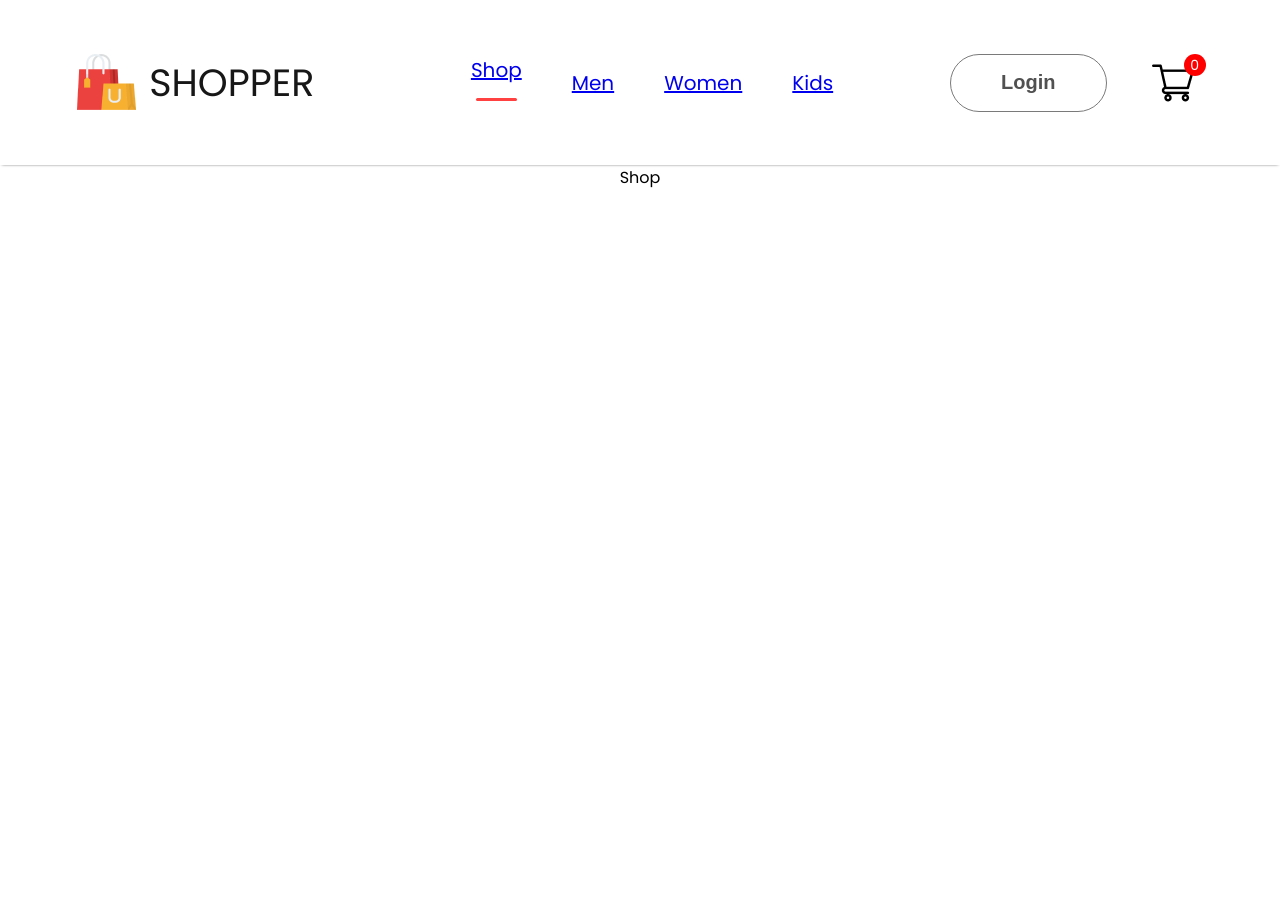
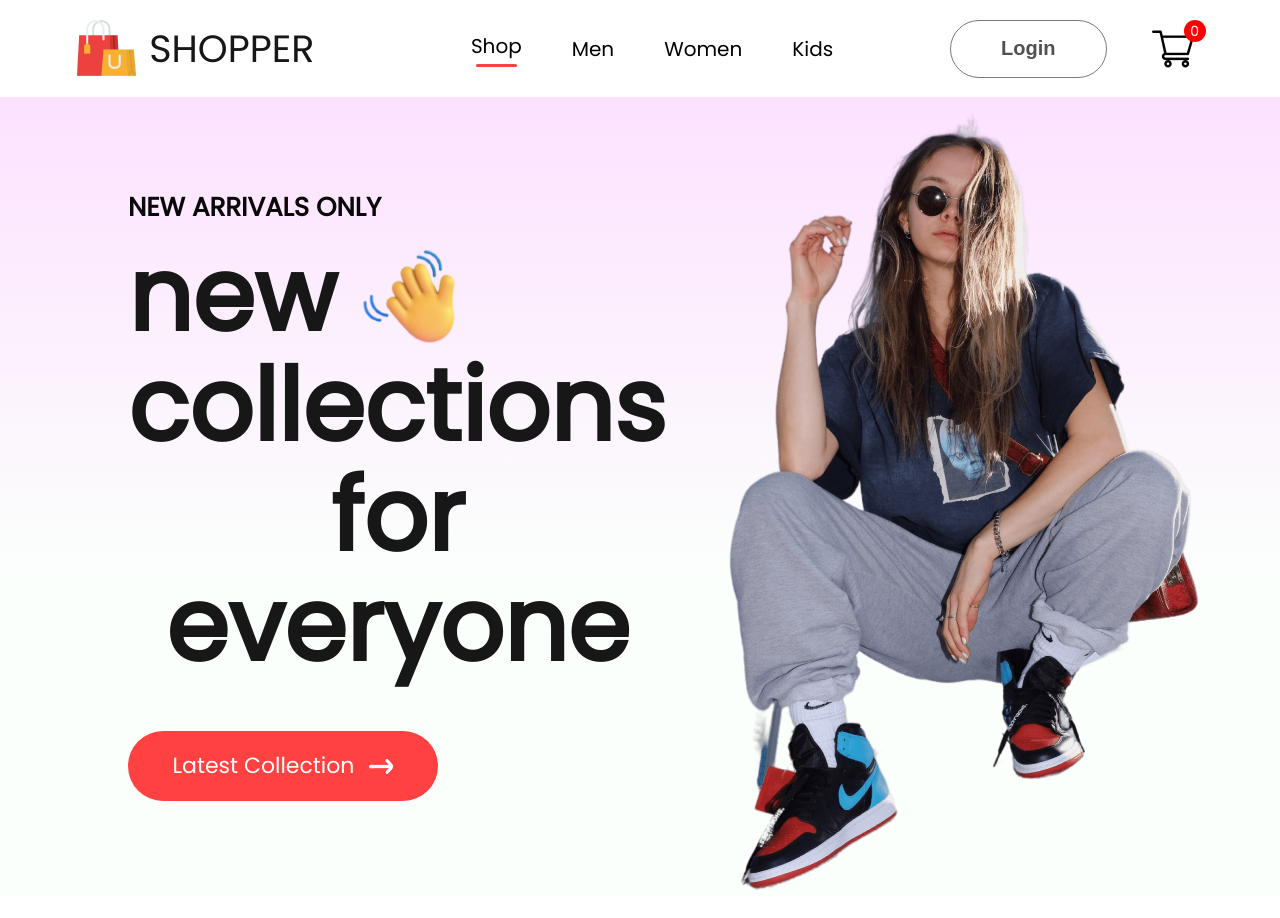
Before and after one commit to adrianmnh/e-comm, a React (Create React App) app: page /#/ in a window 1280 px wide. Before the commit the page ends 800 px from the top, so only its background shows below. Built offline with nearby package versions, Linux system fonts and the light colour scheme.

Commit message:
Readme features updated, navbar dynamic routing, Hero banner

```diff
--- a/src/App.js
+++ b/src/App.js
@@ -1,12 +1,14 @@
 import './App.css';
 import Navbar from './Components/Navbar/Navbar';
 import { BrowserRouter, Routes, Route } from 'react-router-dom';
+import { Navigate } from 'react-router-dom/dist';
 // import { HashRouter, Routes, Route } from 'react-router-dom';
 import Shop from './Pages/Shop';
 import ShopCategory from './Pages/ShopCategory';
 import Product from './Pages/Product';
 import Cart from './Pages/Cart';
 import LoginSignup from './Pages/LoginSignup';
+import PageNotFound from './Pages/404';
 
 function App() {
   return (
@@ -19,11 +21,14 @@
 
 					<Route path='/' element={<Shop />} />
 
+					<Route path="/men" element={<Navigate to="/mens" />} />
 					<Route path='/mens' element={<ShopCategory category="mens"/>} />
 
-					<Route path='/womens' element={<ShopCategory category="womens"/>} />
+					<Route path='/women' element={<Navigate to='/womens' />} />
+					<Route path='/womens' element={<ShopCategory category='womens'/>} />
 
-					<Route path='/kids' element={<ShopCategory category="kids"/>} />
+					<Route path='kid' element={<Navigate to='/kids' />} />
+					<Route path='/kids' element={<ShopCategory category='kids'/>} />
 
 					<Route path='/product' element={<Product />} >
 						<Route path=':productId' element={<Product />} />
@@ -32,6 +37,9 @@
 					<Route path='/cart' element={<Cart />} />
 
 					<Route path='/login' element={<LoginSignup />} />
+
+					<Route path='/not_valid' element={<PageNotFound />} />
+					<Route path="/*" element={<Navigate to="/not_valid" />} />
 
 
 				</Routes>
--- /dev/null
+++ b/src/Components/Hero/Hero.css
@@ -0,0 +1,62 @@
+.hero {
+	height: 100vh;
+	background: linear-gradient(180deg, #fde1ff, #e1ffea22 60%);
+	display: flex;
+
+}
+
+.hero-left {
+	flex: 1;
+	display: flex;
+	flex-direction: column;
+	justify-content: center;
+	gap: 20px;
+	padding-left: 10%;
+	line-height: 1.1;
+
+	h2 {
+		display: flex;
+		color: #090909;
+		font-size: 26px;
+		font-weight: 600;
+	}
+
+	p {
+		display: flex;
+		color: #171717;
+		font-size: 100px;
+		font-weight: 700;
+	}
+
+	.hero-hand-icon {
+		display: flex;
+		align-items: center;
+		gap: 20px;
+
+		img {
+			width: 105px;
+		}
+	}
+
+	.hero-latest-btn {
+		display: flex;
+		justify-content: center;
+		align-items: center;
+		gap: 15px;
+		width: 310px;
+		height: 70px;
+		border-radius: 75px;
+		margin-top: 30px;
+		background: #ff4141;
+		color: white;
+		font-size: 22px;
+		font-weight: 500;
+	}
+}
+
+.hero-right {
+	flex: 1;
+	display: flex;
+	align-items: center;
+	justify-content: center;
+}
--- /dev/null
+++ b/src/Components/Hero/Hero.jsx
@@ -0,0 +1,34 @@
+import React from 'react'
+import './Hero.css'
+import hand_icon from '../Assets/hand_icon.png'
+import arrow_icon from '../Assets/arrow.png'
+import hero_image from '../Assets/hero_image.png'
+
+const Hero = () => {
+	return (
+		<div className="hero">
+			<div className="hero-left">
+				<h2>NEW ARRIVALS ONLY</h2>
+				<div>
+					<div className="hero-hand-icon">
+						<p>new</p>
+						<img src={hand_icon} alt=""/>
+					</div>
+					<p>collections</p>
+					<p>for everyone</p>
+				</div>
+				<div className="hero-latest-btn">
+					<div>Latest Collection</div>
+					<img src={arrow_icon} alt="" />
+				</div>
+			</div>
+
+			<div className="hero-right">
+				<img src={hero_image} alt="" />
+			</div>
+
+		</div>
+	)
+}
+
+export default Hero
--- a/src/Components/Navbar/Navbar.css
+++ b/src/Components/Navbar/Navbar.css
@@ -10,12 +10,15 @@
 	display: flex;
 	align-items: center;
 	gap: 10px;
+	text-decoration: none;
 
 	p {
 		color: #171717;
 		font-size: 38px;
+		text-decoration: none;
 
 	}
+
 }
 
 .navbar-menu {
@@ -35,6 +38,8 @@
 		justify-content: center;
 		gap: 3px;
 		cursor: pointer;
+		color: yellow;
+
 	}
 
 	hr {
@@ -62,12 +67,11 @@
 		font-size: 20px;
 		font-weight: 600;
 		background: white;
-		curspr: pointer;
+		cursor: pointer;
 	}
 
 	button:active {
 		background: #f3f3f3;
-	}
 	}
 
 	.navbar-cart-count {
@@ -84,3 +88,4 @@
 		color: white;
 
 	}
+}
--- a/src/Components/Navbar/Navbar.jsx
+++ b/src/Components/Navbar/Navbar.jsx
@@ -8,6 +8,10 @@
 const Navbar = () => {
 	const location = useLocation();
 	const [menu, setMenu] = useState("shop");
+	const linkStyle = {
+		textDecoration: 'none',
+		color: 'black'
+	};
 
 	useEffect(() => {
 		const path = location.pathname;
@@ -25,16 +29,18 @@
 	return (
 		<div className='navbar'>
 
-			<div className="navbar-logo">
-				<img src={logo} alt="" />
-				<p>SHOPPER</p>
-			</div>
+			<Link style={linkStyle} to='/'>
+				<div className="navbar-logo" onClick={() => { setMenu("shop") }}>
+						<img src={logo} alt="" />
+						<p>SHOPPER</p>
+				</div>
+			</Link>
 
 			<ul className="navbar-menu">
-				<li onClick={() => { setMenu("shop") }}><Link to='/'>Shop</Link> {menu === "shop" ? <hr /> : <></>}</li>
-				<li onClick={() => { setMenu("mens") }}><Link to='/mens'>Men</Link> {menu === "mens" ? <hr /> : <></>}</li>
-				<li onClick={() => { setMenu("womens") }}><Link to='/womens'>Women</Link> {menu === "womens" ? <hr /> : <></>}</li>
-				<li onClick={() => { setMenu("kids") }}><Link to='/kids'>Kids</Link> {menu === "kids" ? <hr /> : <></>}</li>
+				<li onClick={() => { setMenu("shop") }}><Link style={linkStyle} to='/'>Shop</Link> {menu === "shop" ? <hr /> : <></>}</li>
+				<li onClick={() => { setMenu("mens") }}><Link style={linkStyle} to='/mens'>Men</Link> {menu === "mens" ? <hr /> : <></>}</li>
+				<li onClick={() => { setMenu("womens") }}><Link style={linkStyle} to='/womens'>Women</Link> {menu === "womens" ? <hr /> : <></>}</li>
+				<li onClick={() => { setMenu("kids") }}><Link style={linkStyle} to='/kids'>Kids</Link> {menu === "kids" ? <hr /> : <></>}</li>
 			</ul>
 
 			<div className="navbar-login-cart">
--- /dev/null
+++ b/src/Pages/404.jsx
@@ -0,0 +1,11 @@
+import React from 'react'
+
+const PageNotFound = () => {
+	return (
+		<div>
+			Page Not Found
+		</div>
+	)
+}
+
+export default PageNotFound
--- a/src/Pages/Shop.jsx
+++ b/src/Pages/Shop.jsx
@@ -1,9 +1,10 @@
 import React from 'react'
+import Hero from '../Components/Hero/Hero'
 
 const Shop = () => {
 	return (
 		<div>
-			Shop
+			<Hero />
 		</div>
 	)
 }
--- a/src/index.css
+++ b/src/index.css
@@ -1,3 +1,7 @@
+* {
+	margin: 0;
+}
+
 body {
   margin: 0;
   font-family: -apple-system, BlinkMacSystemFont, 'Segoe UI', 'Roboto', 'Oxygen',
```
Also changed, not shown: 1 other file (tests, documents, lock files or other folders). Lines whose indentation alone changed are shown as unchanged.
